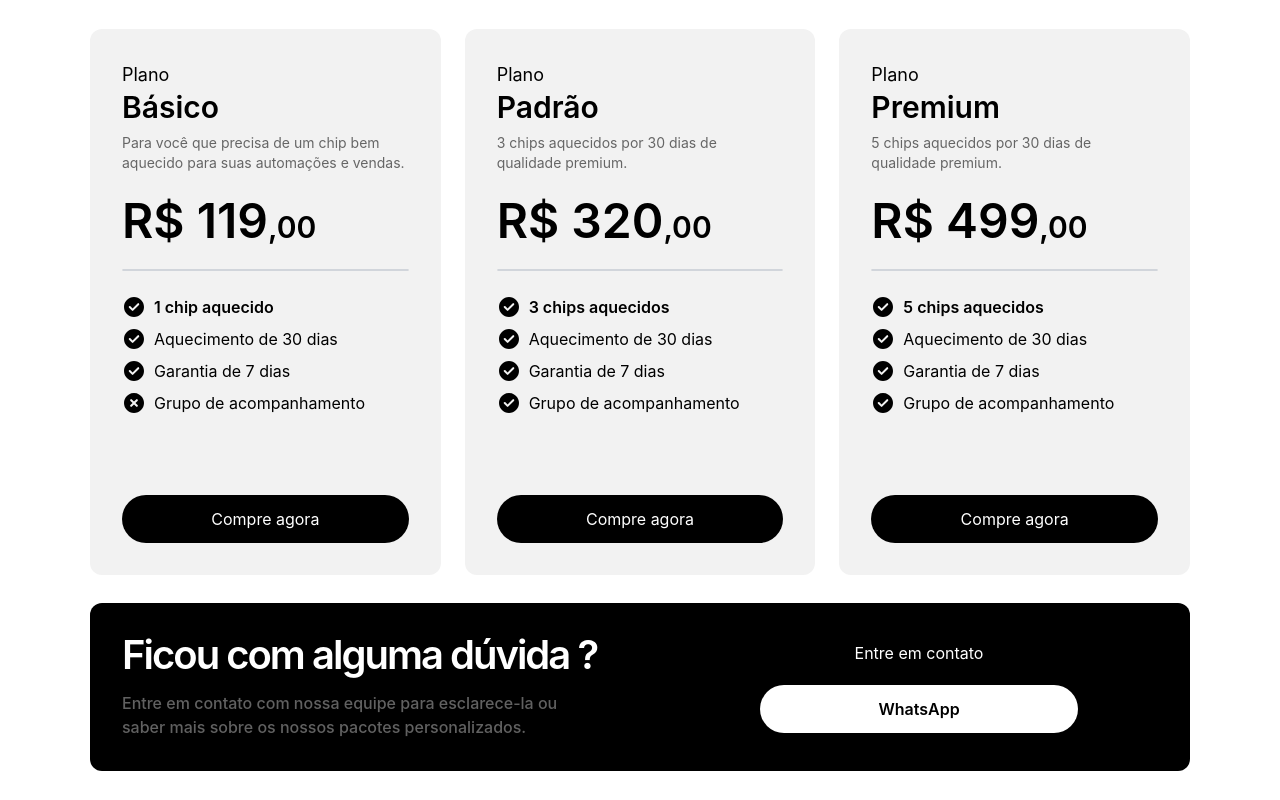
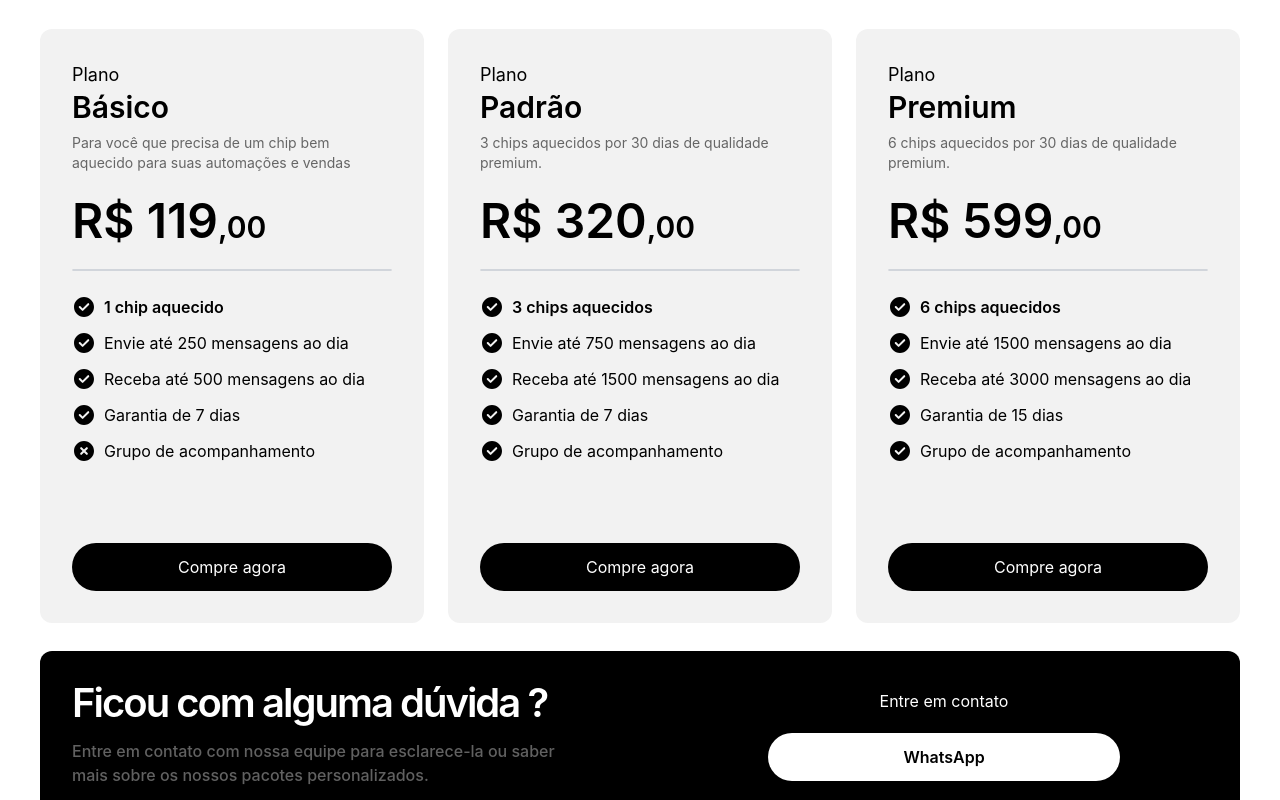
Before and after one commit to felipesantos5/Zapfy-Landing-Page, an Astro site: page / in a window 1280 px wide. Shown: the part 3160-3960 px from the top of the page. Built offline with nearby package versions, Linux system fonts and the light colour scheme; Astro itself is replaced by a stand-in of ours.

Commit message:
improviment: add new props and texts

```diff
--- a/src/components/cardSell.astro
+++ b/src/components/cardSell.astro
@@ -3,11 +3,14 @@ interface Props {
   title: string;
   price: string;
   description: string;
+  msgSend: string;
+  msgRecived: string;
+  guarantee: string;
   negative?: boolean;
   chipsList: string;
 }
 
-const { title, price, negative, chipsList, description } = Astro.props;
+const { title, price, negative, chipsList, description, msgSend, msgRecived, guarantee } = Astro.props;
 ---
 
 <div class="bg-cream p-8 flex flex-col gap-6 rounded-xl" transition:animate="initial">
@@ -22,7 +25,7 @@ const { title, price, negative, chipsList, description } = Astro.props;
   <div class="flex flex-col gap-12">
     <hr class="border border-gray-300 rounded-lg" />
   </div>
-  <div class="flex flex-col gap-2">
+  <div class="flex flex-col gap-3">
     <div class="flex gap-2">
       <svg xmlns="http://www.w3.org/2000/svg" width="24" height="24" fill="none" id="check"
         ><path
@@ -41,7 +44,7 @@ const { title, price, negative, chipsList, description } = Astro.props;
           d="M12 22c5.523 0 10-4.477 10-10S17.523 2 12 2 2 6.477 2 12s4.477 10 10 10Zm3.536-13.536A1 1 0 0 1 16.95 9.88l-5.653 5.653-.004.004a.997.997 0 0 1-1.414 0l-.004-.004-2.825-2.825a1 1 0 1 1 1.414-1.414l2.122 2.121 4.95-4.95Z"
           clip-rule="evenodd"></path></svg
       >
-      <p>Aquecimento de 30 dias</p>
+      <p>{msgSend}</p>
     </div>
     <div class="flex gap-2">
       <svg xmlns="http://www.w3.org/2000/svg" width="24" height="24" fill="none" id="check"
@@ -51,7 +54,17 @@ const { title, price, negative, chipsList, description } = Astro.props;
           d="M12 22c5.523 0 10-4.477 10-10S17.523 2 12 2 2 6.477 2 12s4.477 10 10 10Zm3.536-13.536A1 1 0 0 1 16.95 9.88l-5.653 5.653-.004.004a.997.997 0 0 1-1.414 0l-.004-.004-2.825-2.825a1 1 0 1 1 1.414-1.414l2.122 2.121 4.95-4.95Z"
           clip-rule="evenodd"></path></svg
       >
-      <p>Garantia de 7 dias</p>
+      <p>{msgRecived}</p>
+    </div>
+    <div class="flex gap-2">
+      <svg xmlns="http://www.w3.org/2000/svg" width="24" height="24" fill="none" id="check"
+        ><path
+          fill="#000"
+          fill-rule="evenodd"
+          d="M12 22c5.523 0 10-4.477 10-10S17.523 2 12 2 2 6.477 2 12s4.477 10 10 10Zm3.536-13.536A1 1 0 0 1 16.95 9.88l-5.653 5.653-.004.004a.997.997 0 0 1-1.414 0l-.004-.004-2.825-2.825a1 1 0 1 1 1.414-1.414l2.122 2.121 4.95-4.95Z"
+          clip-rule="evenodd"></path></svg
+      >
+      <p>{guarantee}</p>
     </div>
 
     <div class="flex gap-2">
--- a/src/components/layout/planesSec.astro
+++ b/src/components/layout/planesSec.astro
@@ -3,14 +3,39 @@ import CardSell from "@/components/cardSell.astro";
 ---
 
 <section class="pt-40 lg:px-[15%] xmd:px-[10%]" id="planos">
-  <div class="max-w-[1100px] m-auto mb-36 flex flex-col gap-7">
+  <div class="max-w-[1200px] m-auto mb-36 flex flex-col gap-7">
     <div>
       <h2 class="text-[46px] tracking-[-2px] font-medium text-center leading-none mb-20">Planos</h2>
 
       <div class="grid grid-cols-3 lg:grid-cols-1 grid-flow-dense gap-6">
-        <CardSell title="Básico" price="119" negative={true} chipsList="1 chip aquecido" description="Para você que precisa de um chip bem aquecido para suas automações e vendas." />
-        <CardSell title="Padrão" price="320" chipsList="3 chips aquecidos" description="3 chips aquecidos por 30 dias de qualidade premium." />
-        <CardSell title="Premium" price="499" chipsList="5 chips aquecidos" description="5 chips aquecidos por 30 dias de qualidade premium." />
+        <CardSell
+          title="Básico"
+          price="119"
+          description="Para você que precisa de um chip bem aquecido para suas automações e vendas"
+          chipsList="1 chip aquecido"
+          msgSend="Envie até 250 mensagens ao dia"
+          msgRecived="Receba até 500 mensagens ao dia"
+          guarantee="Garantia de 7 dias"
+          negative={true}
+        />
+        <CardSell
+          title="Padrão"
+          price="320"
+          description="3 chips aquecidos por 30 dias de qualidade premium."
+          chipsList="3 chips aquecidos"
+          msgSend="Envie até 750 mensagens ao dia"
+          msgRecived="Receba até 1500 mensagens ao dia"
+          guarantee="Garantia de 7 dias"
+        />
+        <CardSell
+          title="Premium"
+          description="6 chips aquecidos por 30 dias de qualidade premium."
+          price="599"
+          chipsList="6 chips aquecidos"
+          msgSend="Envie até 1500 mensagens ao dia"
+          msgRecived="Receba até 3000 mensagens ao dia"
+          guarantee="Garantia de 15 dias"
+        />
       </div>
     </div>
 
@@ -22,7 +47,7 @@ import CardSell from "@/components/cardSell.astro";
       <div class="flex flex-col items-center justify-end gap-5">
         <h2 class="text-white">Entre em contato</h2>
         <a
-          class="bg-white hover:bg-primary transition-colors duration-500 py-3 rounded-full w-2/3 lg:w-full font-semibold text-center"
+          class="bg-white hover:bg-primary hover:text-white transition-colors duration-500 py-3 rounded-full w-2/3 lg:w-full font-semibold text-center"
           href="https://wa.me/48996130664?text=Gostaria%20de%20atendimento">WhatsApp</a
         >
       </div>
```
